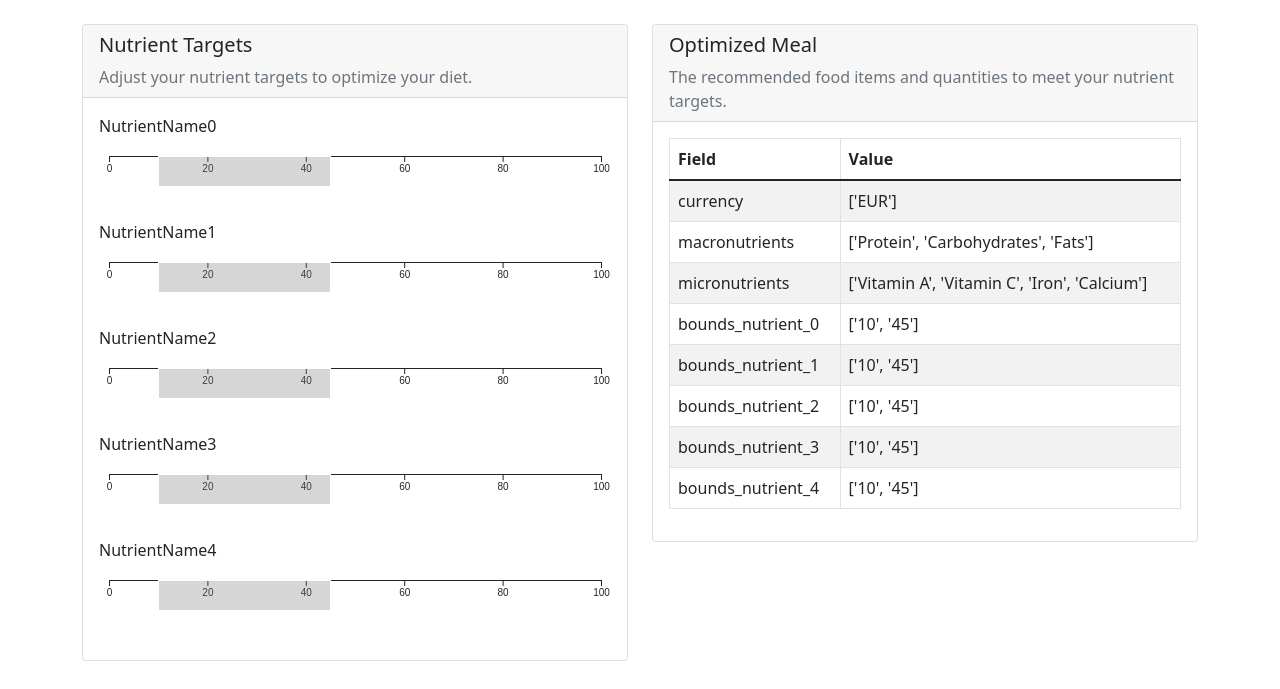
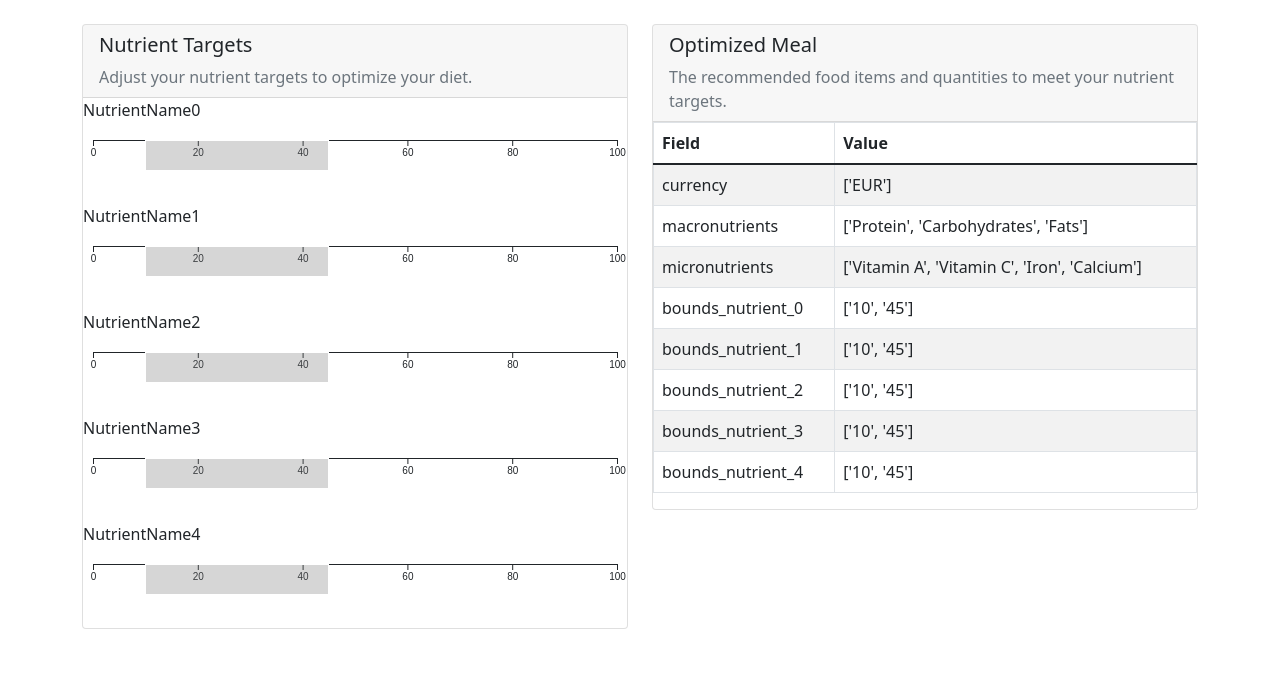
Before and after one commit to albertaillet/diet-optimization, a Flask app: page / in a window 1280 px wide. Shown: the part 111-800 px from the top of the page. Run offline with Flask 3, Linux system fonts and the light colour scheme; some libraries are stand-ins or nearby versions.

Commit message:
set card padding to 0

```diff
--- a/dietdashboard/experiments/htmx/templates/index.html
+++ b/dietdashboard/experiments/htmx/templates/index.html
@@ -62,7 +62,7 @@
                         <h4 class="h5">Nutrient Targets</h4>
                         <p class="text-muted mb-0">Adjust your nutrient targets to optimize your diet.</p>
                     </div>
-                    <div class="card-body">
+                    <div class="card-body  p-0">
                         {% include "sliders.html" %}
                     </div>
                 </div>
@@ -75,7 +75,7 @@
                         <p class="text-muted mb-0">The recommended food items and quantities to meet your nutrient
                             targets.</p>
                     </div>
-                    <div class="card-body" id="result">
+                    <div class="card-body p-0 overflow-auto" style="max-height: 80vh;" id="result">
                         <!-- Result will be displayed here -->
                     </div>
                 </div>
@@ -85,7 +85,6 @@
 
     <script>
         document.addEventListener('DOMContentLoaded', function () {
-
             // Activate a change on the currency to load the optimization results on load
             const currency = document.getElementById('currency');
             htmx.trigger(currency, 'change')
```
